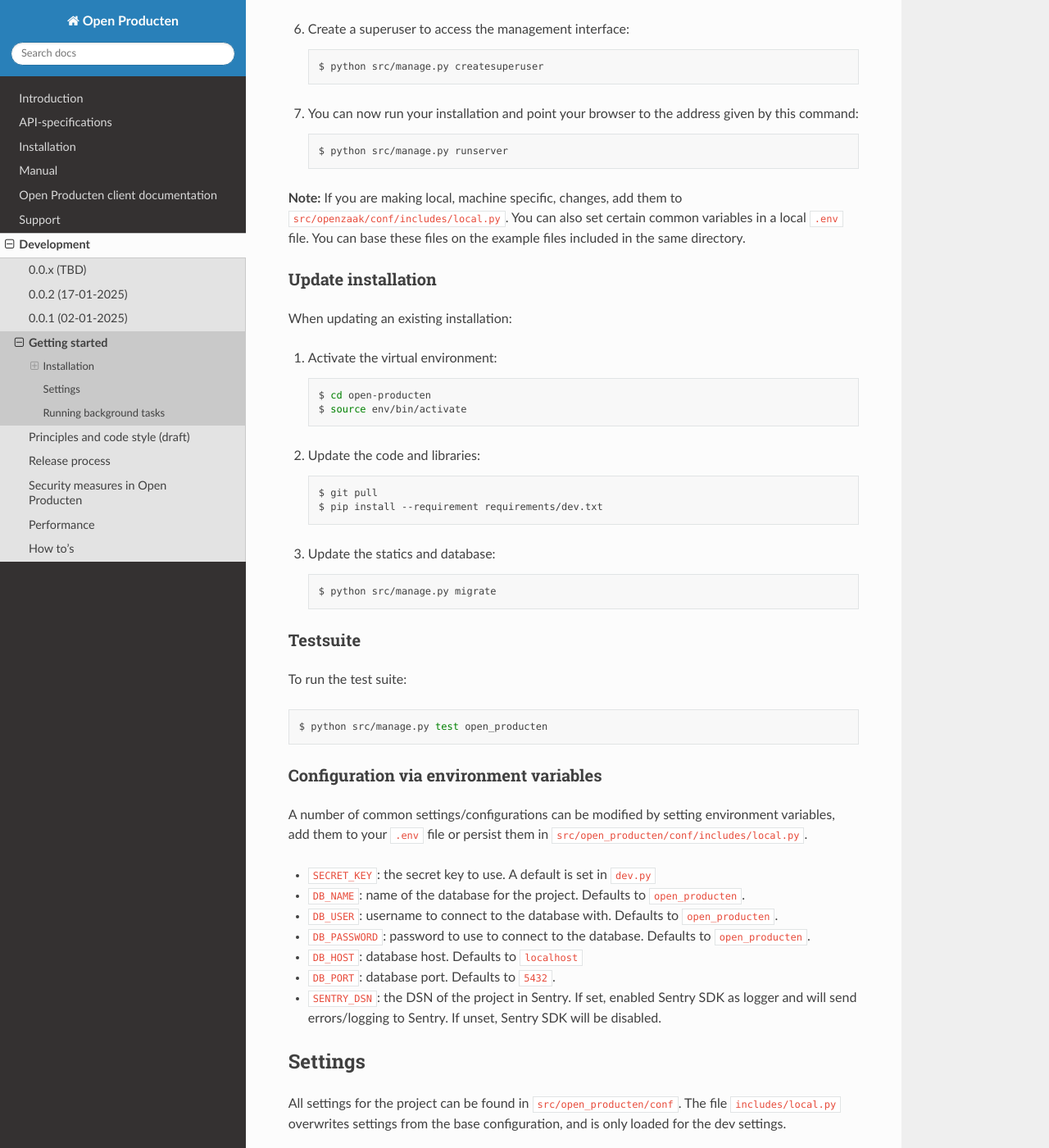
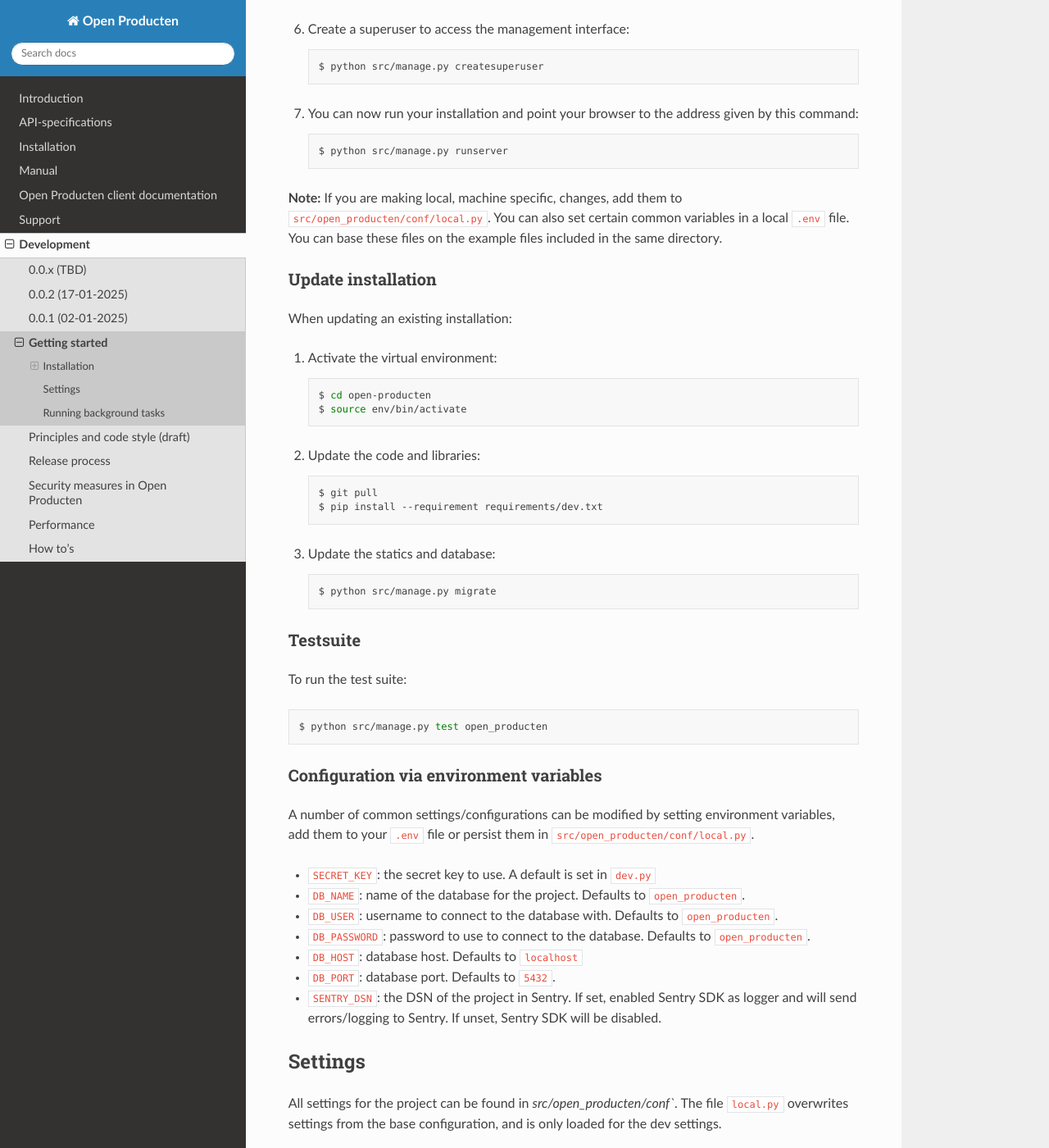
Before and after one commit to maykinmedia/open-producten, a Sphinx documentation site: the page built from docs/development/getting_started.rst, in a window 1280 px wide and 1400 px high, scrolled down 1262 px. Shown: the whole window at 82% size. Built offline with Sphinx 7.4.7 and the Read the Docs theme 3.1.0, drawn with Linux system fonts in a browser that asks for light colours.

Commit message:
[#29] fix incorrect references to settings files

```diff
--- a/docs/development/getting_started.rst
+++ b/docs/development/getting_started.rst
@@ -89,7 +89,7 @@ development machine.
 
 
 **Note:** If you are making local, machine specific, changes, add them to
-``src/openzaak/conf/includes/local.py``. You can also set certain common
+``src/open_producten/conf/local.py``. You can also set certain common
 variables in a local ``.env`` file. You can base these files on the
 example files included in the same directory.
 
@@ -133,7 +133,7 @@ Configuration via environment variables
 
 A number of common settings/configurations can be modified by setting
 environment variables, add them to your ``.env`` file or persist them in
-``src/open_producten/conf/includes/local.py``.
+``src/open_producten/conf/local.py``.
 
 * ``SECRET_KEY``: the secret key to use. A default is set in ``dev.py``
 
@@ -151,9 +151,8 @@ environment variables, add them to your ``.env`` file or persist them in
 Settings
 ========
 
-All settings for the project can be found in
-``src/open_producten/conf``.
-The file ``includes/local.py`` overwrites settings from the base configuration,
+All settings for the project can be found in `src/open_producten/conf``.
+The file ``local.py`` overwrites settings from the base configuration,
 and is only loaded for the dev settings.
 
 .. TODO: remove Celery part below? No references for usage found in project
--- a/docs/development/principles.rst
+++ b/docs/development/principles.rst
@@ -32,8 +32,7 @@ of having apps within the project.
       - production
       - docker
 
-  Settings must always be defined in the ``open_producten.conf.includes.base`` or
-  ``open_producten.conf.includes.api`` with sane defaults.
+  Settings must always be defined in the ``open_producten.conf.base`` with sane defaults.
 
 - Global runtime Open Producten configuration (database backed) should go in the
   ``open_producten.config`` app.
```
